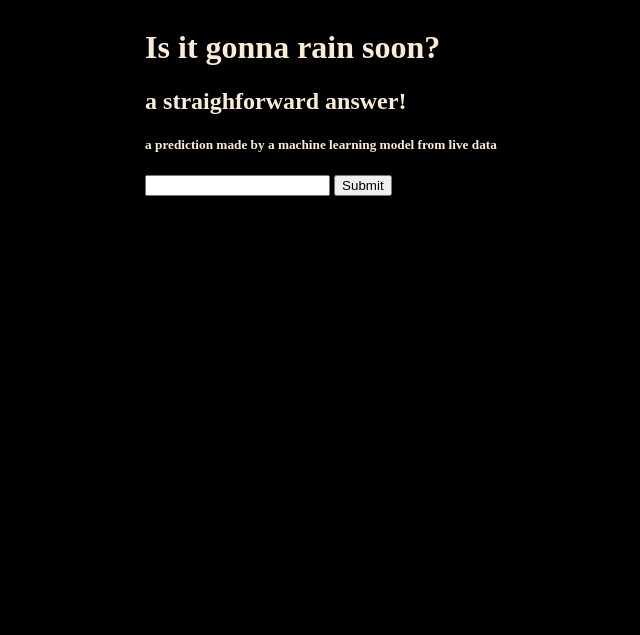
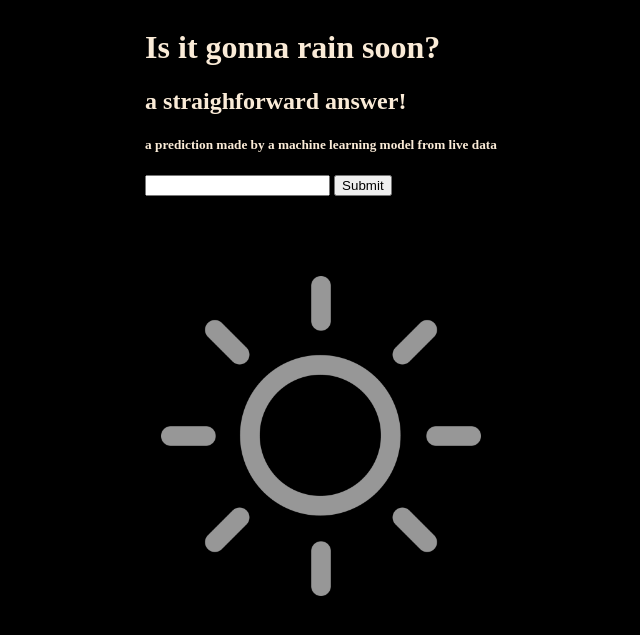
Before and after one commit to xshge/DataFinal, a Flask app: page / in a window 1280 px wide. Shown: the top 635 px of the page, without its empty margins (319-959 px from the left). Run offline with Flask 3, Linux system fonts and the light colour scheme; parts of the project's set-up code (start-up, migrations or seed data) failed here and were passed over.

Commit message:
added images

```diff
--- a/static/style.css
+++ b/static/style.css
@@ -7,5 +7,9 @@ body{
 }
 
 form{
-    padding-bottom: 1rem;
+    padding-bottom: 5rem;
 }
+img{
+    width: 25vw;
+    height: fit-content;
+}
--- a/templates/home.html
+++ b/templates/home.html
@@ -14,6 +14,6 @@
         <input type="text" name="city">
         <input type="submit" id="choice"/>
     </form>
-
+    <img src="{{ url_for('static', filename='sun.png') }}">
 </body>
 </html>
```
Also changed, not shown: static/sun.png (added).
